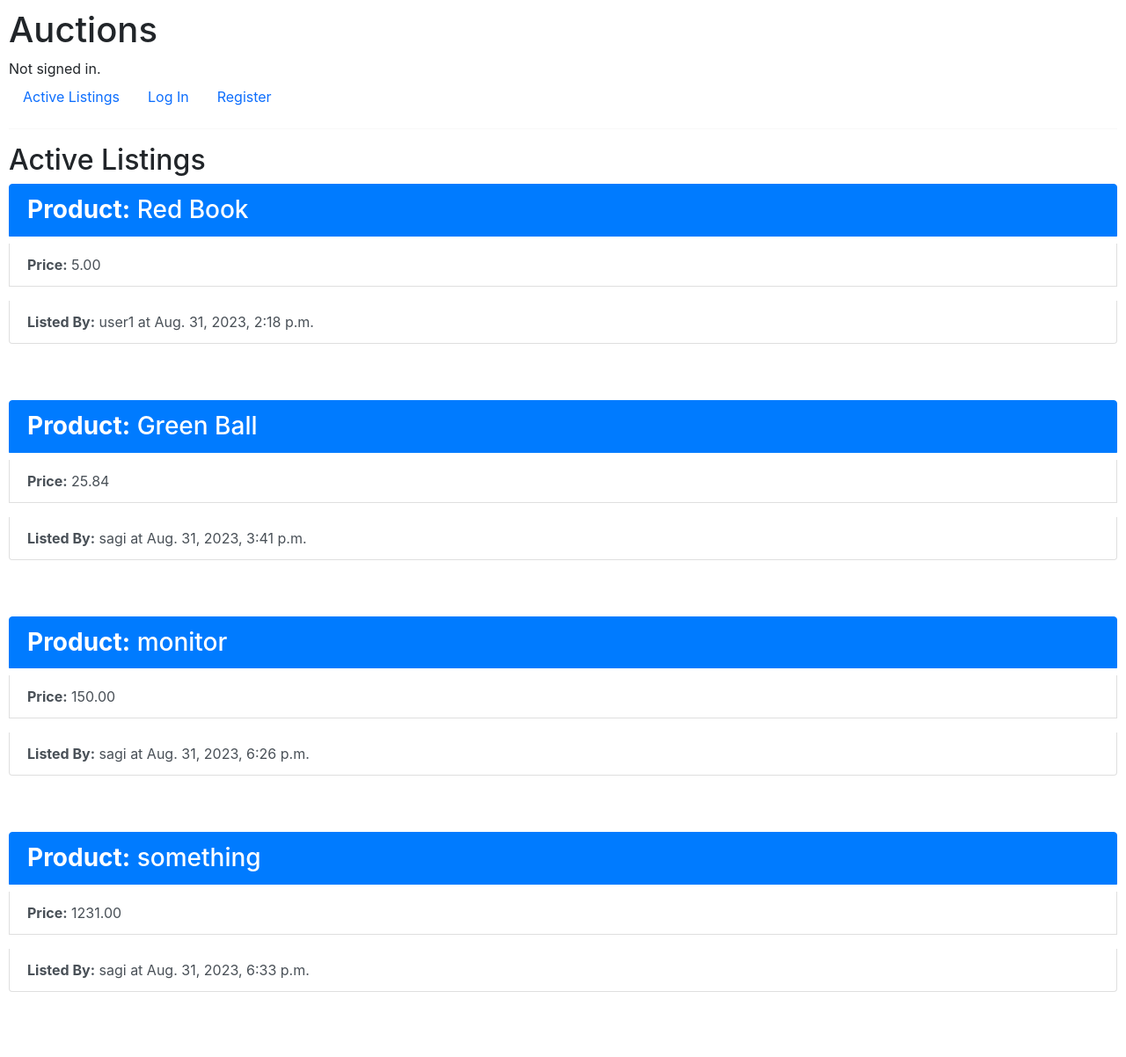
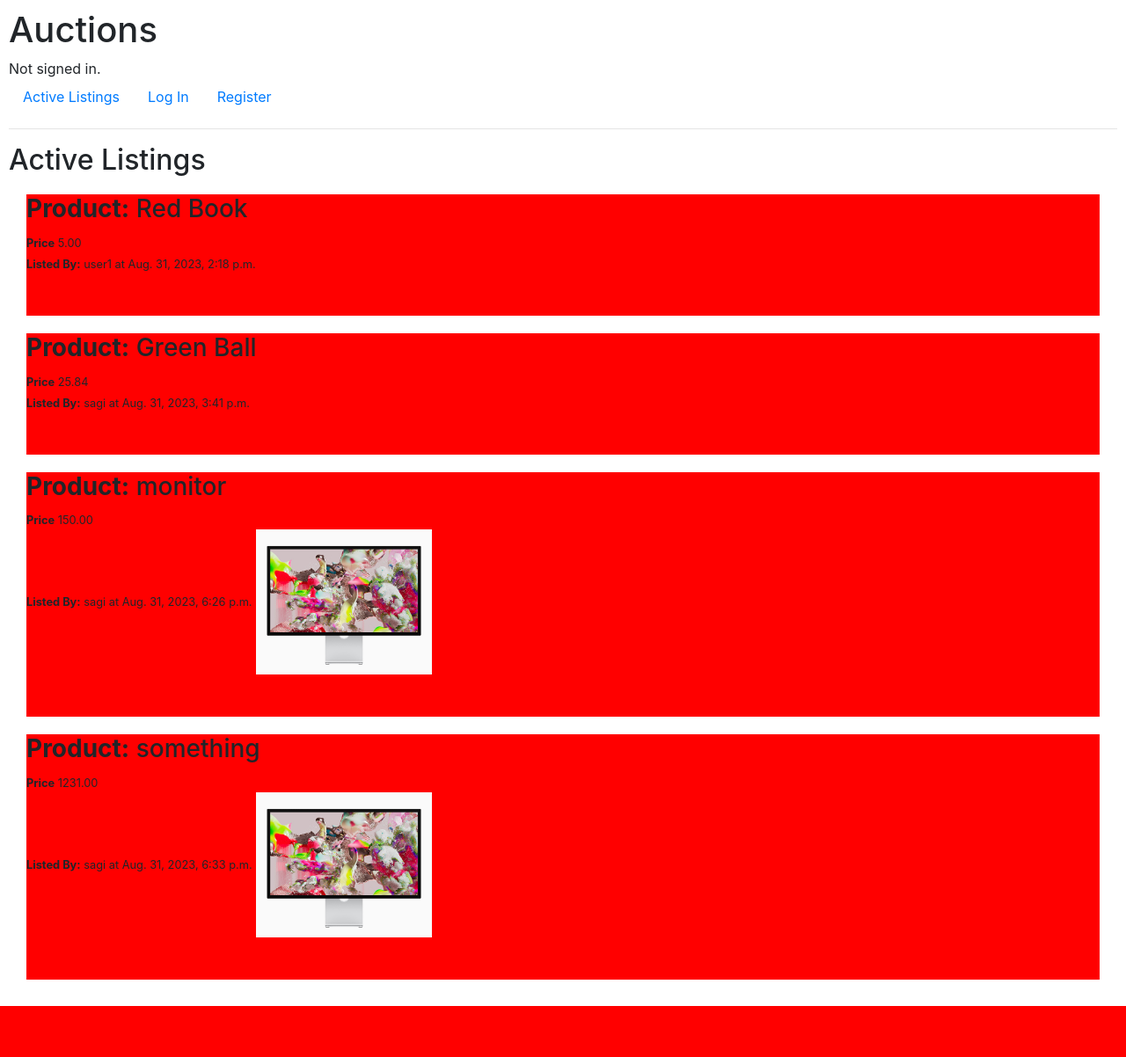
Before and after one commit to SagiHalevy/commerceWeb, a Django app: page / in a window 1280 px wide. Shown: the whole page at 88% size. After the commit the page ends 1144 px from the top, so only its background shows below. Run offline with Django 3.2, Linux system fonts and the light colour scheme; data comes from the database, SQL or seed files in the repository; both versions use the stored data as it was after the commit; some libraries are stand-ins or nearby versions.

Commit message:
Added the option to add images to the auction list

```diff
--- a/auctions/models.py
+++ b/auctions/models.py
@@ -6,12 +6,18 @@ class User(AbstractUser):
     pass
 
 
+
+def user_directory_path(instance,filename):
+    return f'auction_images/user_{instance.seller.id}/{filename}'
+
 class AuctionList(models.Model):
     seller = models.ForeignKey('User', on_delete=models.CASCADE, related_name = "lists")
     productName = models.CharField(max_length=64)
     initialPrice = models.DecimalField(max_digits=30, decimal_places=2)
     info = models.TextField(max_length=1000)
     creationTime = models.DateTimeField(auto_now_add=True)
+    image = models.ImageField(upload_to= user_directory_path, blank=True, null=True)
+
 
 
 class Bid(models.Model):
--- a/auctions/static/auctions/styles.css
+++ b/auctions/static/auctions/styles.css
@@ -1,3 +1,10 @@
 body {
     padding: 10px;
+
 }
+
+
+.auctionProduct{
+    margin:20px;
+    background-color: red;
+}
--- a/auctions/templates/auctions/createListing.html
+++ b/auctions/templates/auctions/createListing.html
@@ -2,7 +2,7 @@
 
 {% block body %}
 
-<form method="post">
+<form method="post" , enctype="multipart/form-data">
     {% csrf_token %}
     <label for="{{ form.title.id_for_label }}">{{form.title.label}}</label>
     {{ form.title }}
@@ -14,6 +14,8 @@
     <label for="{{ form.price.id_for_label }}">{{form.price.label}}</label>
     {{ form.price }}
     <br><br>
+    {{ form.image  }}
+    <br><br>
     <input type="submit" value="Create Listing">
 </form>
 
--- a/auctions/templates/auctions/index.html
+++ b/auctions/templates/auctions/index.html
@@ -4,10 +4,16 @@
 
     <h2>Active Listings</h2>
     {% for auctionList in auctionLists %}
-    <div class="list-group mb-5"> <!-- Added "mb-3" class for margin-bottom -->
-        <h3 class="list-group-item list-group-item-action active"><b>Product:</b> {{auctionList.productName}}</h3>
-        <p class="list-group-item list-group-item-action"><b>Price:</b> {{ auctionList.initialPrice }}</p>
-        <p class="list-group-item list-group-item-action"><b>Listed By:</b> {{auctionList.seller}} at {{ auctionList.creationTime }}</p>
+    <div class="auctionProduct">
+        <h3><b>Product:</b> {{auctionList.productName}} </h3>
+        <small><b>Price</b> {{ auctionList.initialPrice }}</small> <br>
+        <small><b>Listed By:</b> {{auctionList.seller}} at {{ auctionList.creationTime }}</small>
+
+        {% if auctionList.image %}
+            <img src="{{ auctionList.image.url }}" alt="{{ auctionList.productName }}" style="max-width: 200px;">
+        {% endif %}
+
+        <br><br><br>
     </div>
     {%empty%}
         <p>No active listings.</p>
--- a/auctions/templates/auctions/layout.html
+++ b/auctions/templates/auctions/layout.html
@@ -4,8 +4,6 @@
 <html lang="en">
     <head>
         <title>{% block title %}Auctions{% endblock %}</title>
-        <link rel="stylesheet" href="{% static 'bootstrap/css/bootstrap.min.css' %}">
-
         <link rel="stylesheet" href="https://stackpath.bootstrapcdn.com/bootstrap/4.4.1/css/bootstrap.min.css" integrity="sha384-Vkoo8x4CGsO3+Hhxv8T/Q5PaXtkKtu6ug5TOeNV6gBiFeWPGFN9MuhOf23Q9Ifjh" crossorigin="anonymous">
         <link href="{% static 'auctions/styles.css' %}" rel="stylesheet">
     </head>
--- a/auctions/urls.py
+++ b/auctions/urls.py
@@ -1,6 +1,9 @@
 from django.urls import path
 
 from . import views
+
+from django.conf import settings
+from django.conf.urls.static import static
 
 urlpatterns = [
     path("", views.index, name="index"),
@@ -10,3 +13,6 @@ urlpatterns = [
 
     path("createListing", views.createListing, name="createListing"),
 ]
+
+if settings.DEBUG:
+    urlpatterns += static(settings.MEDIA_URL, document_root=settings.MEDIA_ROOT)
--- a/auctions/views.py
+++ b/auctions/views.py
@@ -15,6 +15,8 @@ class CreateListingForm(forms.Form):
         widget=forms.Textarea(attrs={'rows': 15, 'cols':100})
     )
     price = forms.DecimalField(label="Starting Price:",min_value=0,  max_digits=30, decimal_places=2)
+    image = forms.ImageField(label="Upload Image:", required=False)
+
 
 def index(request):
     return render(request, "auctions/index.html",{
@@ -24,13 +26,14 @@ def index(request):
 
 def createListing(request):
     if request.method == 'POST':
-        form = CreateListingForm(request.POST)
+        form = CreateListingForm(request.POST, request.FILES)
         if form.is_valid():
             title = form.cleaned_data['title']
             description = form.cleaned_data['info']
             price = form.cleaned_data['price']
-
-            auctionList = AuctionList(seller=request.user ,productName=title, initialPrice=price, info=description)
+            image = form.cleaned_data['image']
+            auctionList = AuctionList(seller=request.user ,productName=title,
+                                      initialPrice=price, info=description, image=image)
             auctionList.save()
             return HttpResponseRedirect(reverse("index"))
 
--- a/commerce/settings.py
+++ b/commerce/settings.py
@@ -120,3 +120,6 @@ USE_TZ = True
 # https://docs.djangoproject.com/en/3.0/howto/static-files/
 
 STATIC_URL = '/static/'
+
+MEDIA_URL = '/media/'
+MEDIA_ROOT = os.path.join(BASE_DIR, 'media')
```
Also changed, not shown: auctions/migrations/0003_auctionlist_image.py (added), db.sqlite3, media/auction_images/user_1/monitor.jpeg (added), media/auction_images/user_2/monitor.jpeg (added), media/auction_images/user_2/monitor_qne3O6R.jpeg (added).
